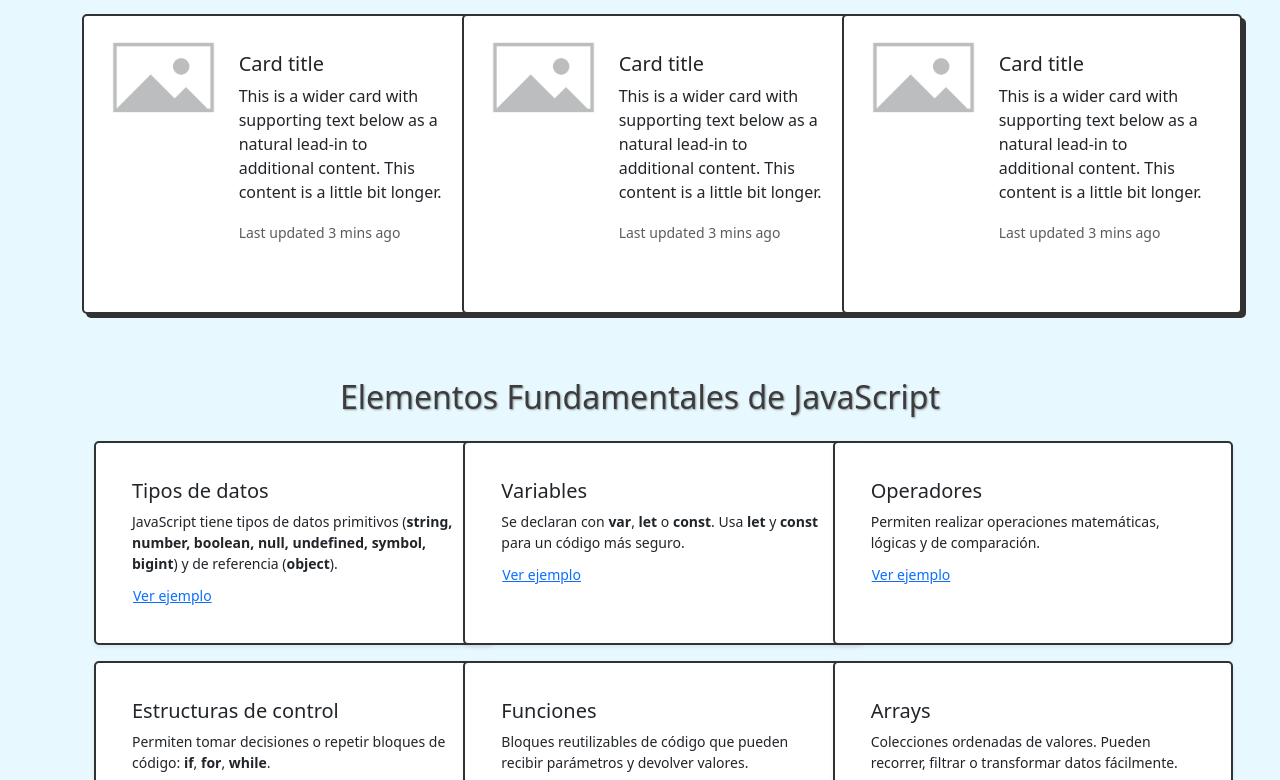
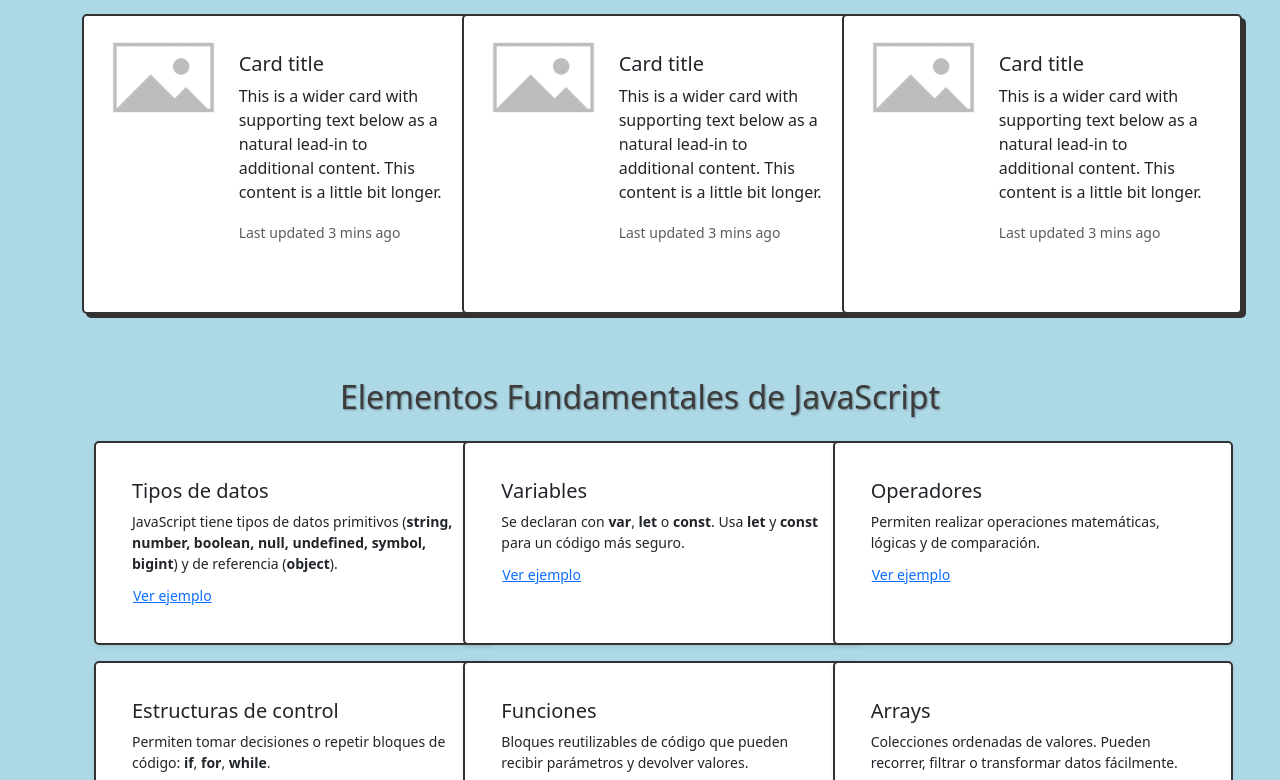
Before and after one commit to anagatuna/Ev2_DesarrolloWeb, a plain HTML site: page index.html in a window 1280 px wide. Shown: the part 374-1154 px from the top of the page. Drawn offline with nearby package versions, Linux system fonts and the light colour scheme.

Commit message:
nadamas cambie el fondo xd pero no me gusta llegando a mi casa ahora si lo hago bonito pq esto esta asqueroso

```diff
--- a/assets/css/styles.css
+++ b/assets/css/styles.css
@@ -1,5 +1,5 @@
 body{
-  background-color: #e7f9ff;
+  background-color: #add8e6;
   color: #3c3c3c;
 }
 
```
